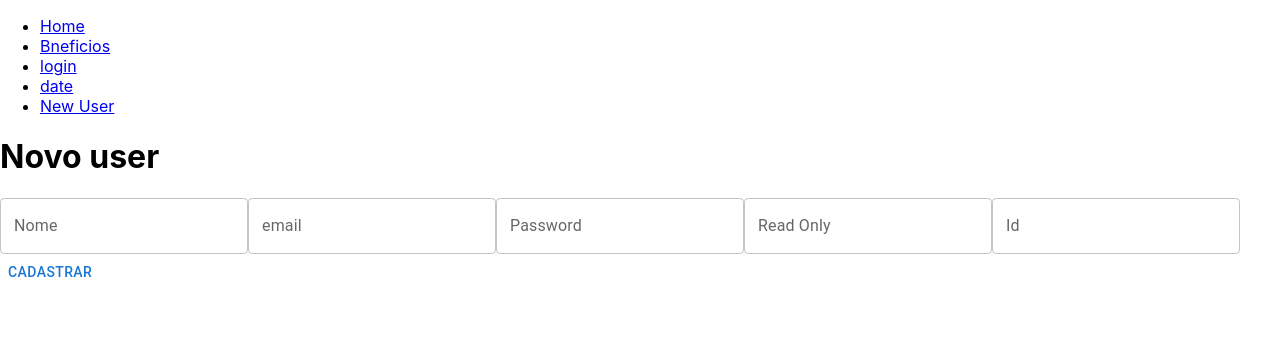
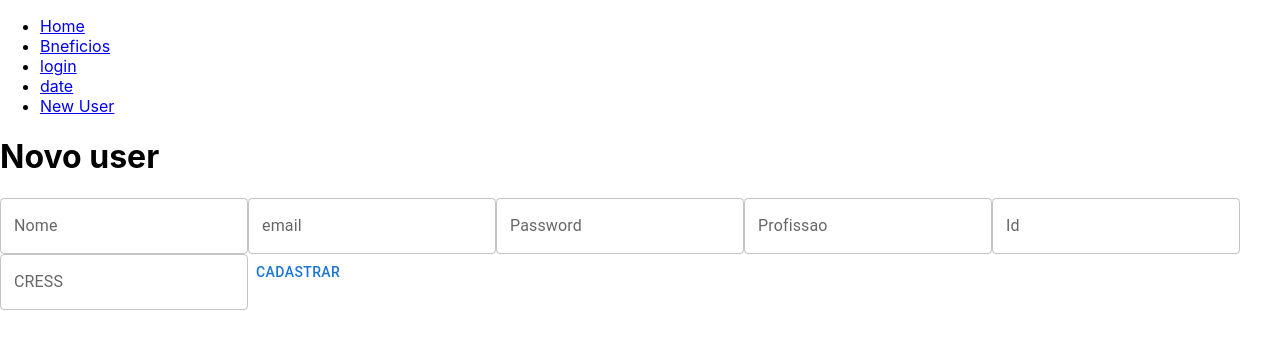
Before and after one commit to MardonisAlves/brincando-hooks-react, a React (Create React App) app: page /cadastro in a window 1280 px wide. Shown: the top 348 px of the page. Built offline with nearby package versions, Linux system fonts and the light colour scheme; the HTML template or start-up script is replaced by a standard one.

Commit message:
alert-corrigido

```diff
--- a/src/template/cadastro/cadastroUser.js
+++ b/src/template/cadastro/cadastroUser.js
@@ -12,8 +12,7 @@ export default function CadastroUser(){
     const [password, setPassword] = useState();
     const [proficao , setProficao] = useState();
     const [prefeituraid , setPrefeituraid] = useState();
-    const [errorsMessage , setErrosmessage] = useState([]);
-
+    const [cress , setCress] = useState();
     const alertError = (errors) => {
 
         for (const key in errors) {
@@ -25,9 +24,12 @@ export default function CadastroUser(){
           });
           }
         }
-        setErrosmessage([])
       }
-
+    const alertSuccess = () => {
+      toast.error("você está logado", {
+        position: toast.POSITION.TOP_RIGHT
+    });
+    }
 
 
     const cadastro = () => {
@@ -36,7 +38,8 @@ export default function CadastroUser(){
         email :email,
         password:password,
         profissao:proficao,
-        prefeituraId:prefeituraid
+        prefeituraId:prefeituraid,
+        cress:cress
     }
         axios.post(`${process.env.REACT_APP_URL}/api/cadastro/user`,data,
             {
@@ -47,8 +50,6 @@ export default function CadastroUser(){
         ).then(function (response) {
             console.log(response);
         }).catch(function (error) {
-          setErrosmessage([error.response.data.errors])
-          console.log(error.response.data.errors)
           const newArray = [error.response.data.errors]
           if (error) {
               //console.log(errorsMessage)
@@ -91,7 +92,7 @@ export default function CadastroUser(){
         />
         <TextField
           id="outlined-read-only-input"
-          label="Read Only"
+          label="Profissao"
           defaultValue=""
           onChange={(e) => setProficao(e.target.value)}
 
@@ -100,6 +101,12 @@ export default function CadastroUser(){
           id="outlined-number"
           label="Id"
           onChange={(e) => setPrefeituraid(e.target.value)}
+
+        />
+         <TextField
+          id="outlined-number"
+          label="CRESS"
+          onChange={(e) => setCress(e.target.value)}
 
         />
        <Button onClick={cadastro}>Cadastrar</Button>
```
